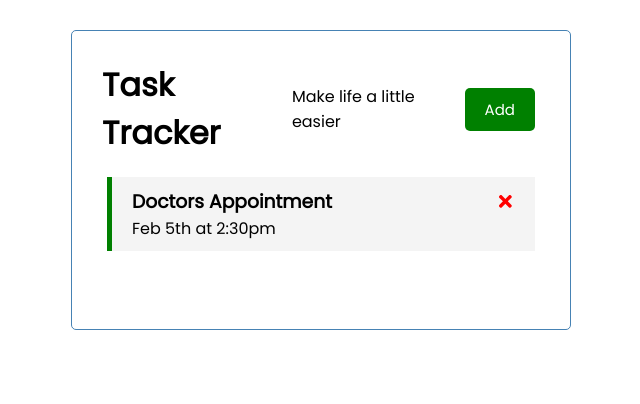
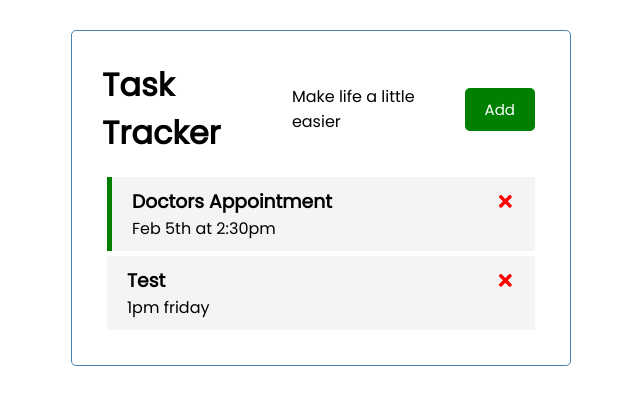
Before and after one commit to kubidogan/React-Task-Tracker, a React (Create React App) app: page / in a window 1280 px wide. Shown: the top 404 px of the page, without its empty margins (319-959 px from the left). Built offline with nearby package versions, Linux system fonts and the light colour scheme; data requests are answered from the project's data file.

Commit message:
fixed server issue, need to have server and local host running at the sametime

```diff
--- a/db.json
+++ b/db.json
@@ -5,6 +5,12 @@
       "text": "Doctors Appointment",
       "day": "Feb 5th at 2:30pm",
       "reminder": true
+    },
+    {
+      "text": "Test",
+      "day": "1pm friday",
+      "reminder": false,
+      "id": 2
     }
   ]
 }
--- a/package.json
+++ b/package.json
@@ -18,7 +18,7 @@
     "build": "react-scripts build",
     "test": "react-scripts test",
     "eject": "react-scripts eject",
-    "server": "json-server --watch db.json --port 8000"
+    "server": "json-server --watch db.json --port 4000"
   },
   "eslintConfig": {
     "extends": [
--- a/src/App.js
+++ b/src/App.js
@@ -17,14 +17,14 @@ function App() {
 
   // Fetch Tasks
   const fetchTasks = async () => {
-    const res = await fetch('http://localhost:8000/tasks')
+    const res = await fetch('http://localhost:4000/tasks')
     const data = await res.json()
 
     return data
   }
   // Fetch A Task
   const fetchTask  = async (id) => {
-    const res = await fetch(`http://localhost:8000/tasks/${id}`)
+    const res = await fetch(`http://localhost:4000/tasks/${id}`)
     const data = await res.json()
 
     return data
@@ -32,7 +32,7 @@ function App() {
 
   // Add Task
     const addTask = async (task) => {
-      const res = await fetch('http://localhost:8000/tasks', {
+      const res = await fetch('http://localhost:4000/tasks', {
         method: 'POST',
         headers: {
           'Content-type': 'application/json'
@@ -52,7 +52,7 @@ function App() {
 
   // Delete Tasks
     const deleteTask = async (id) => {
-      await fetch(`http://localhost:8000/tasks/${id}`, {
+      await fetch(`http://localhost:4000/tasks/${id}`, {
         method: 'DELETE'
       })
       setTasks(tasks.filter((task) => task.id !== id ))
@@ -62,7 +62,7 @@ function App() {
     const toggleReminder = async (id) => {
       const taskToToggle = await fetchTask(id)
       const upTask = {...taskToToggle, reminder: !taskToToggle.reminder}
-      const res = await fetch(`http://localhost:8000/tasks/${id}`, {
+      const res = await fetch(`http://localhost:4000/tasks/${id}`, {
         method: 'PUT',
         headers: {'Content-type': "application/json"
         },
```
